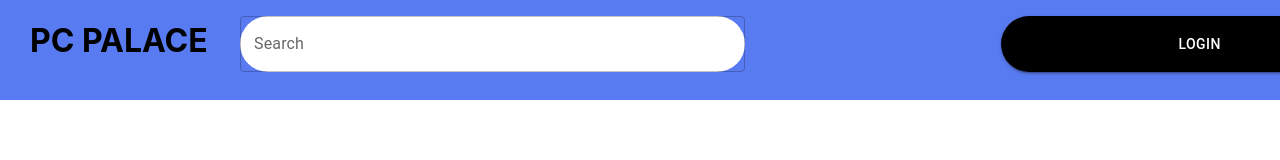
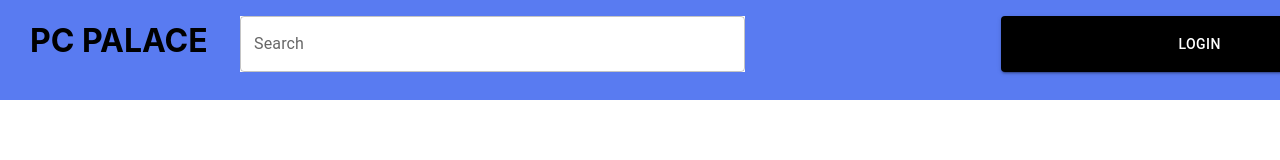
Before and after one commit to mhshabbir/CSC322_Project, a React (Create React App) app: page / in a window 1280 px wide. Shown: the top 160 px of the page. Built offline with nearby package versions, Linux system fonts and the light colour scheme.

Commit message:
Used Browser Routers

```diff
--- a/src/App.js
+++ b/src/App.js
@@ -1,30 +1,12 @@
 import './App.css';
 import * as React from 'react';
-import Box from '@mui/material/Box';
-import TextField from '@mui/material/TextField';
-import Button from '@mui/material/Button';
+import Navbar from './components/navbar';
 
+function App() {
+  return (
+    <Navbar/>
 
-function NavBar() {
-  return (
-    <div className="Nav">
-        <h1 className='Logo'>PC PALACE</h1>
-        <div className='search'>
-        <Box display='flex'
-      component="form"
-      sx={{
-        '& > :not(style)': { m: 2, width: '50ch', ml:30},
-      }}
-    >
-      <TextField id="outlined-basic" label="Search" variant="outlined"  style={{ backgroundColor: 'white', color: 'black', borderRadius: 30 }} />
-
-      <Button variant="contained" size="medium" style={{ backgroundColor: 'black', color: 'white' , borderRadius: 30}}> Login</Button>
-
-
-    </Box>
-    </div>
-    </div>
   );
 }
 
-export default NavBar;
+export default App;
--- a/src/components/navbar.css
+++ b/src/components/navbar.css
@@ -1,20 +1,17 @@
-.navbar{
-    width: 100%;
+
+.Nav{
+    background: rgba(72, 109, 240, 0.9);
     height: 100px;
-    background-color: #486DF0;
+  }
+
+  .Logo{
+    position: fixed;
+    padding-left: 30px;
+  }
+
+
+  .search{
     display: flex;
-    justify-content: flex-end;
-    align-items: center;
-}
+    flex-direction: row
 
-.links {
-    margin-right: 50px;
-    display: flex;
-    align-items: center;
-}
-
-.links a {
-    text-decoration: none;
-    color: white;
-    margin-left: 20px;
-}
+  }
--- a/src/components/navbar.jsx
+++ b/src/components/navbar.jsx
@@ -1,17 +1,25 @@
-import React from 'react'
- import { Link } from 'react-router-dom'
- import { ShoppingCart } from 'phosphor-react'
- import "./navbar.css";
+import './navbar.css';
+import * as React from 'react';
+import Box from '@mui/material/Box';
+import TextField from '@mui/material/TextField';
+import Button from '@mui/material/Button';
 
- export const Navbar = () => {
-   return (
-     <div className='navbar'>
-         <div className='links'>
-             <Link to="/">Shop</Link>
-             <Link to="/cart">
-                 <ShoppingCart size={32}/>
-             </Link>
-         </div>
-     </div>
-   )
- }
+export default function Navbar(){
+  return (
+  <div className="Nav">
+  <h1 className='Logo'>PC PALACE</h1>
+  <div className='search'>
+  <Box display='flex'
+component="form"
+sx={{
+  '& > :not(style)': { m: 2, width: '50ch', ml:30},
+}}
+>
+<TextField id="outlined-basic" label="Search" variant="outlined" style={{ backgroundColor: 'white', color: 'black' }} />
+<Button variant="contained" size="medium" style={{ backgroundColor: 'black', color: 'white' }}> Login</Button>
+
+
+</Box>
+</div>
+</div>)
+}
--- a/src/index.js
+++ b/src/index.js
@@ -1,15 +1,31 @@
 import React from 'react';
-import ReactDOM from 'react-dom/client';
+import ReactDOM from 'react-dom';
+import {BrowserRouter, Routes, Route} from 'react-router-dom';
 import './index.css';
 import App from './App';
+import Login from './pages/LoginPage';
+import SignUp from './pages/SignUp';
+import Cart from './pages/ShoppingCart';
 import reportWebVitals from './reportWebVitals';
+import Search from './pages/SearchResults';
+import Checkout from './pages/CheckoutPage';
 
 const root = ReactDOM.createRoot(document.getElementById('root'));
 root.render(
   <React.StrictMode>
-    <App />
+   <BrowserRouter>
+   <Routes>
+    <Route path="/" element={<App/>} />
+    <Route path="SearchResults" element={<Search/>}/>
+    <Route path="LoginPage" element={<Login/>}/>
+    <Route path="SignUpPage" element={<SignUp/>}/>
+    <Route path="ShoppingCart" element={<Cart/>}/>
+    <Route path="CheckoutPage" element={<Checkout/>}/>
+   </Routes>
+   </BrowserRouter>
   </React.StrictMode>
 );
+
 
 // If you want to start measuring performance in your app, pass a function
 // to log results (for example: reportWebVitals(console.log))
--- /dev/null
+++ b/src/pages/CheckoutPage.jsx
@@ -0,0 +1,9 @@
+import React from 'react';
+
+export default function Checkout(){
+    return(
+        <div>
+           Checkout Page
+        </div>
+    );
+}
--- /dev/null
+++ b/src/pages/LoginPage.jsx
@@ -0,0 +1,9 @@
+import React from 'react';
+
+export default function Login(){
+    return(
+        <div>
+            Login Page
+        </div>
+    );
+}
--- /dev/null
+++ b/src/pages/SearchResults.jsx
@@ -0,0 +1,9 @@
+import React from 'react';
+
+export default function Search(){
+    return(
+        <div>
+            Search Result Page
+        </div>
+    );
+}
--- /dev/null
+++ b/src/pages/ShoppingCart.jsx
@@ -0,0 +1,9 @@
+import React from 'react';
+
+export default function Cart(){
+    return(
+        <div>
+            Shopping Cart Page
+        </div>
+    );
+}
--- /dev/null
+++ b/src/pages/SignUp.jsx
@@ -0,0 +1,9 @@
+import React from 'react';
+
+export default function SignUp(){
+    return(
+        <div>
+            Sign Up Page
+        </div>
+    );
+}
```
